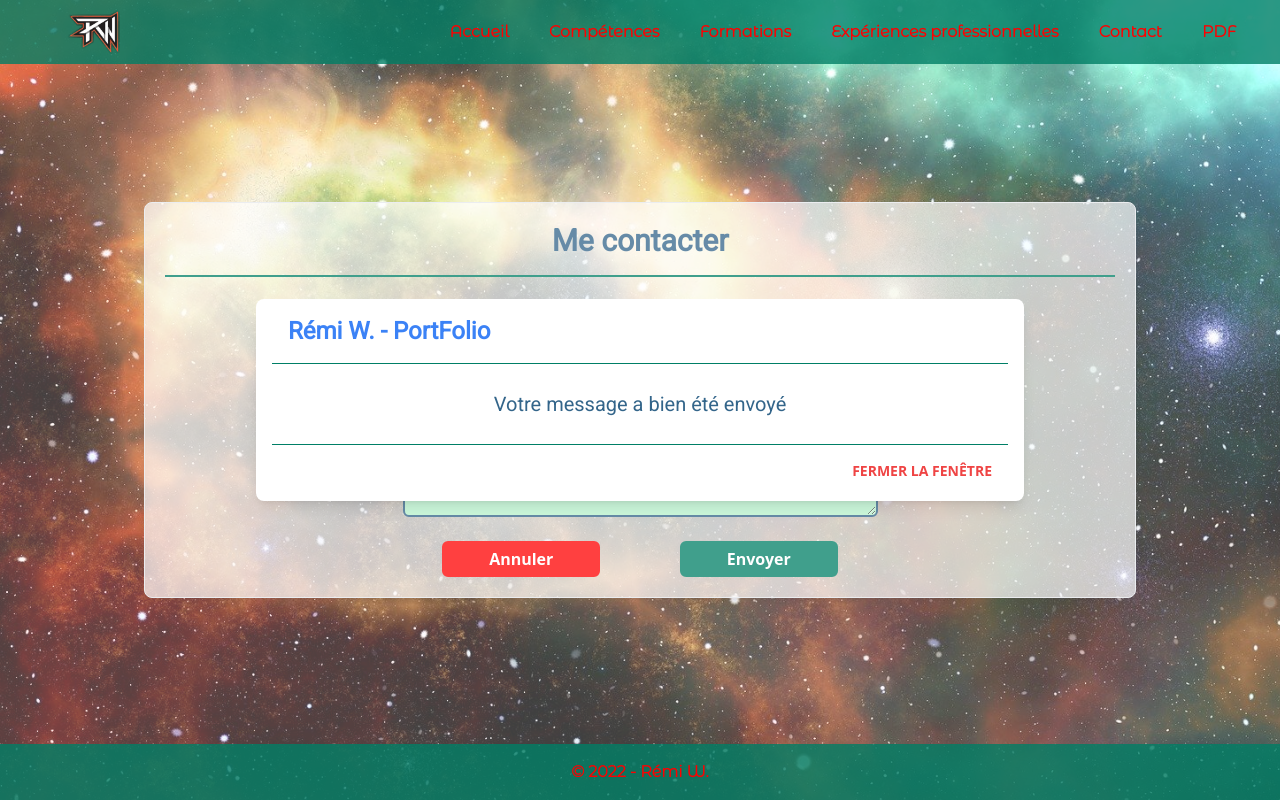
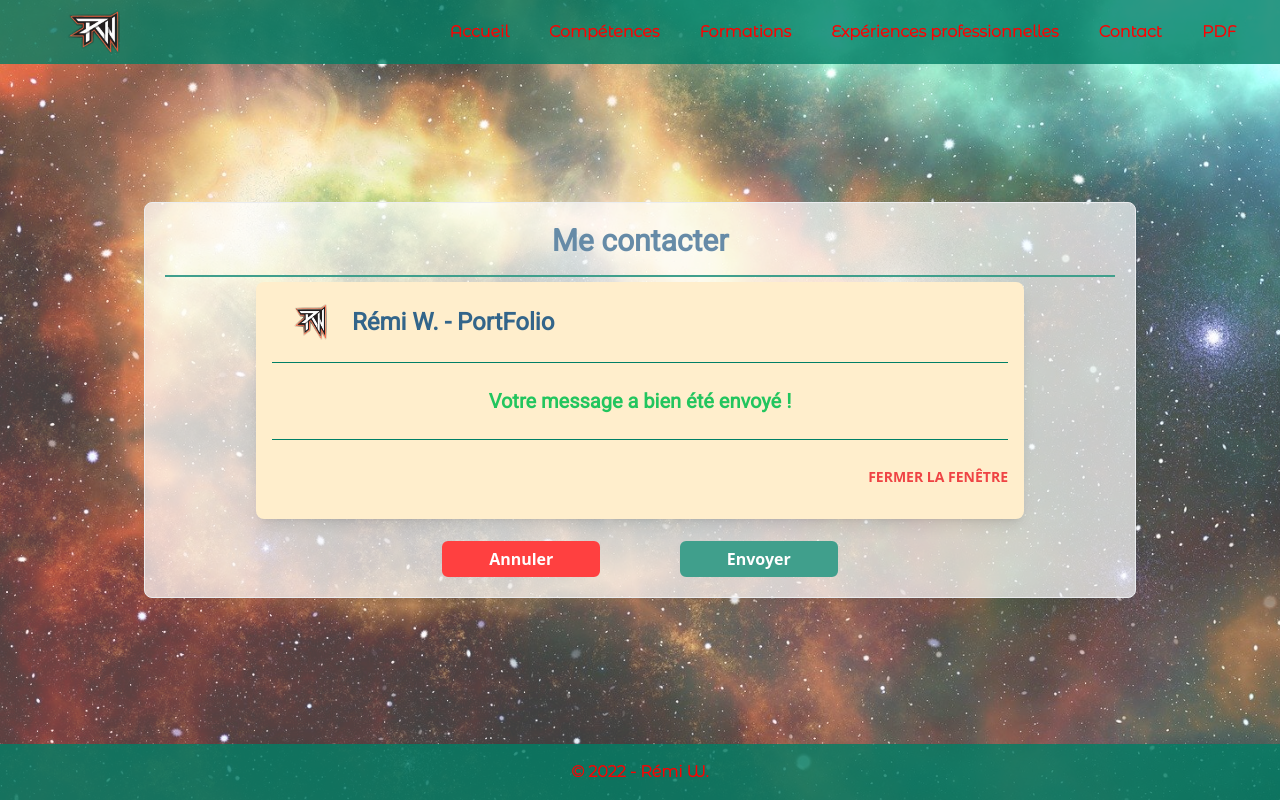
Before and after one commit to Willremi/cv-react, a React (Create React App) app: page /contact in a window 1280 px wide. Both pictures are taken after typing "Sample", "name@example.com", "Sample" into the empty fields and a click on the button "Envoyer". Built offline with nearby package versions, Linux system fonts and the light colour scheme; a web font is replaced by a local one.

Commit message:
modification du modal

```diff
--- a/src/pages/Contact.js
+++ b/src/pages/Contact.js
@@ -1,6 +1,7 @@
 import { Field, Formik } from 'formik';
 import React, { useState } from 'react';
 import validationSchema from '../components/constants/validationSchema';
+import Logo from '../assets/images/logos/rw.png'
 
 const encode = (data) => {
     return Object.keys(data)
@@ -115,21 +116,22 @@ const Contact = () => {
                     >
                         <div className="relative w-full my-6 mx-2 max-w-3xl">
                             {/*content*/}
-                            <div className="border-0 rounded-lg shadow-lg relative flex flex-col w-full bg-white outline-none focus:outline-none">
+                            <div className="border-0 rounded-lg shadow-lg relative flex flex-col w-full bg-nav-yellow outline-none focus:outline-none">
                                 {/*header*/}
-                                <div className="flex items-start justify-between p-4 border-b border-solid border-div-green mx-4 rounded-t">
-                                    <h2 className="font-semibold text-blue-500 font-roboto">
+                                <div className="flex items-center justify-start border-b border-solid border-div-green mx-4 rounded-t">
+                                    <img src={Logo} alt="RW" className='w-20 h-20' />
+                                    <h2 className="font-semibold text-div-blue font-roboto">
                                         {document.title}
                                     </h2>
                                 </div>
                                 {/*body*/}
                                 <div className="relative px-6 p-4 flex-auto text-center">
-                                    <p className="my-2 text-div-blue text-xl font-roboto leading-relaxed">
-                                        Votre message a bien été envoyé
+                                    <p className="my-2 text-green-500 text-xl font-roboto font-semibold">
+                                        Votre message a bien été envoyé !
                                     </p>
                                 </div>
                                 {/*footer*/}
-                                <div className="flex items-center justify-end p-4 border-t border-solid border-div-green mx-4 rounded-b">
+                                <div className="flex items-center justify-end border-t border-solid border-div-green mx-4 rounded-b h-20">
                                     <button
                                         className="text-red-500 background-transparent font-bold uppercase text-sm outline-none focus:outline-none mb-1 ease-linear transition-all duration-150"
                                         type="button"
```
